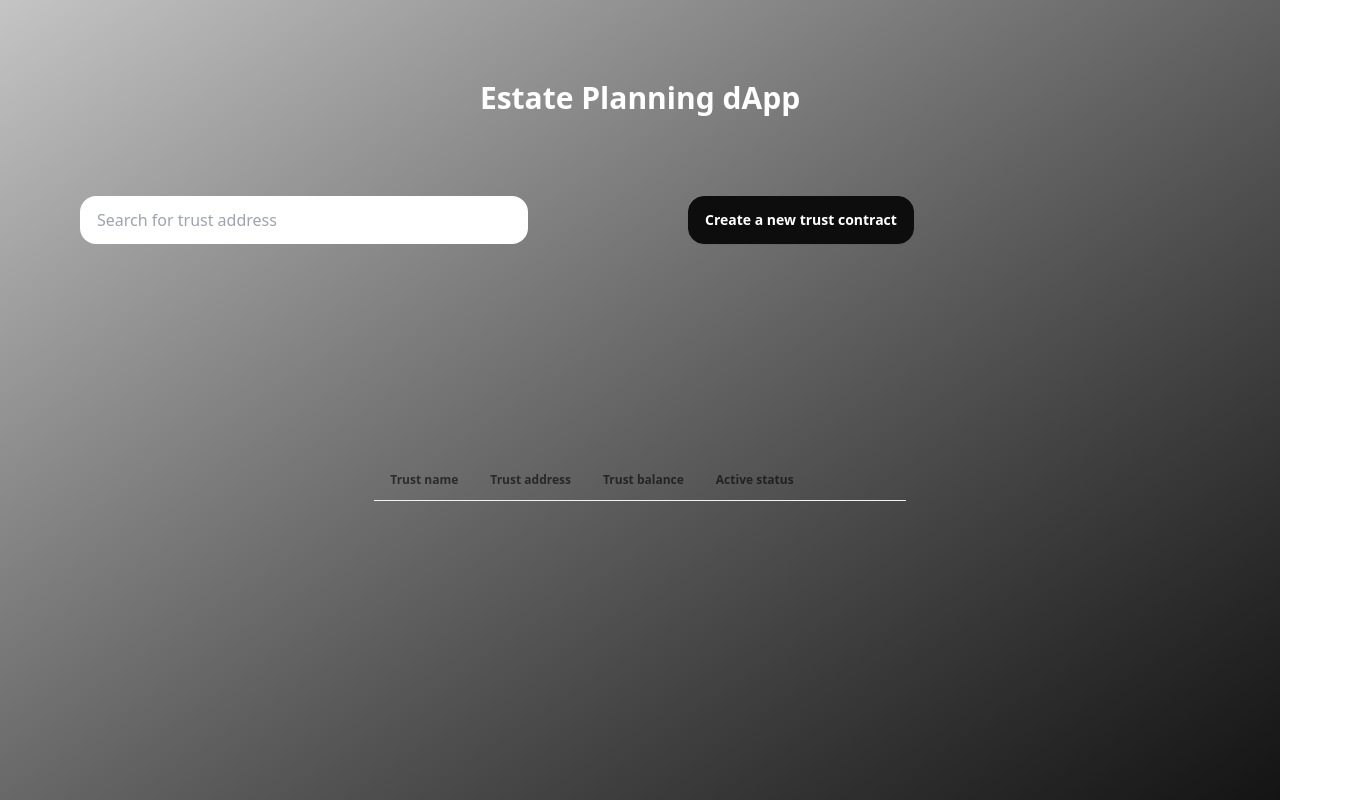
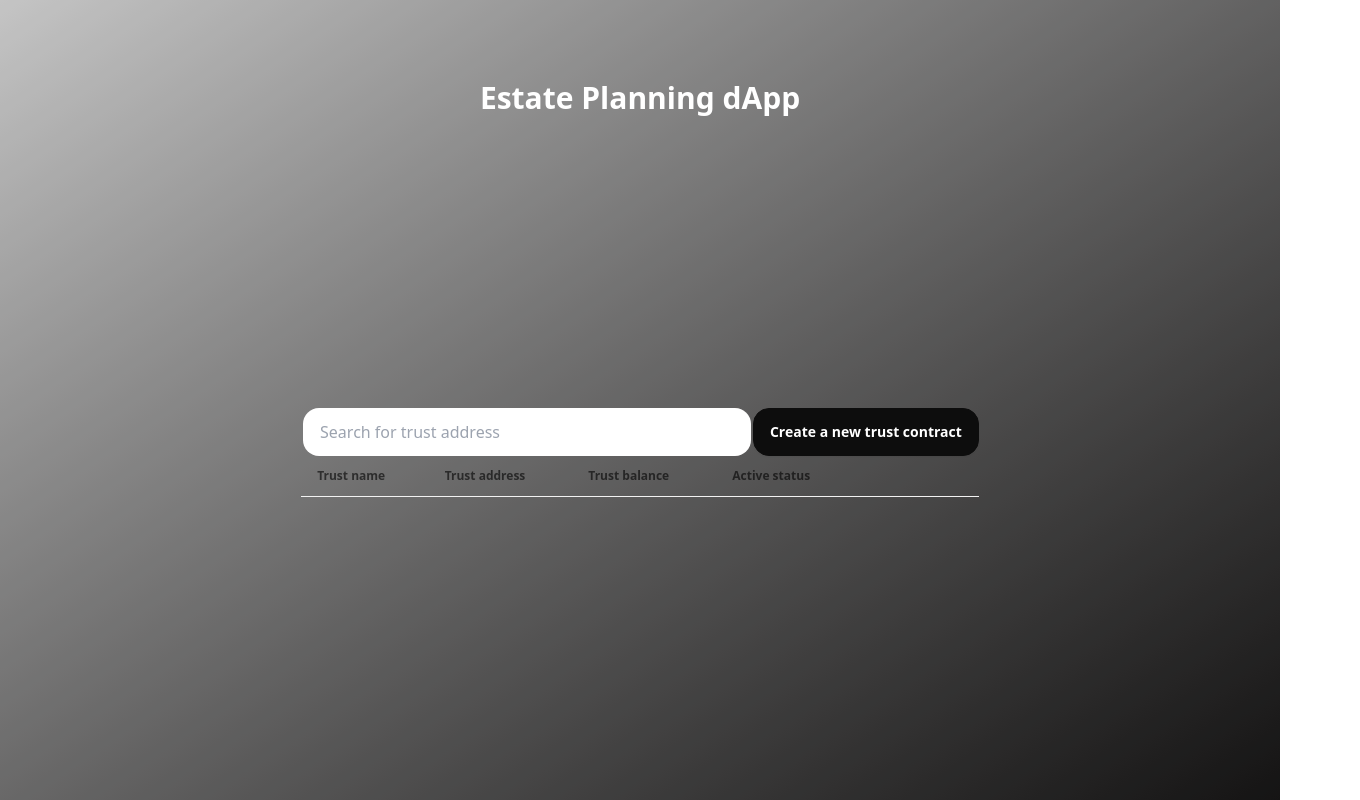
Before and after one commit to charmas3r/estate-planner, a Next.js app: page / in a window 1280 px wide. Shown: the top 800 px of the page, 1360 px wide, since content can reach past the window. Built offline with nearby package versions, Linux system fonts and the light colour scheme.

Commit message:
minor UI changes to button placement on landing

```diff
--- a/pages/details/[slug].tsx
+++ b/pages/details/[slug].tsx
@@ -19,7 +19,6 @@ const DetailsPage = () => {
                                         away so we can get to you as soon as today! We’re just a click away.</p>
                                     <div className="card-actions justify-end">
                                         <button className="btn btn-primary"> EDIT</button>
-                                        <button className="btn btn-warning"> DEACTIVATE</button>
                                     </div>
                                 </div>
                             </div>
--- a/pages/index.tsx
+++ b/pages/index.tsx
@@ -100,13 +100,19 @@ export default function Home() {
                         <div className="hero-overlay bg-opacity-20">
                             <h1 className="text-xl md:text-2xl lg:text-3xl font-bold font text-center mt-5 lg:mt-20 mr-5 ml-5">Estate
                                 Planning dApp</h1>
-                            <div className="flex flex-col w-full gap-10 lg:gap-40 lg:flex-row mt-20 ml-20">
-                                <SearchBar/>
-                                <CreateButton/>
-                            </div>
                         </div>
                         <div className="hero-content text-center text-neutral-content mt-40">
-                            <ContentTable contracts={contracts}/>
+                            <div className="grid grid-flow-row-dense grid-cols-3 grid-rows-3">
+                                <div className="col-span-2">
+                                    <SearchBar/>
+                                </div>
+                                <div>
+                                    <CreateButton/>
+                                </div>
+                                <div className="col-span-3">
+                                    <ContentTable contracts={contracts}/>
+                                </div>
+                            </div>
                         </div>
                     </div>
                 </div>
```
